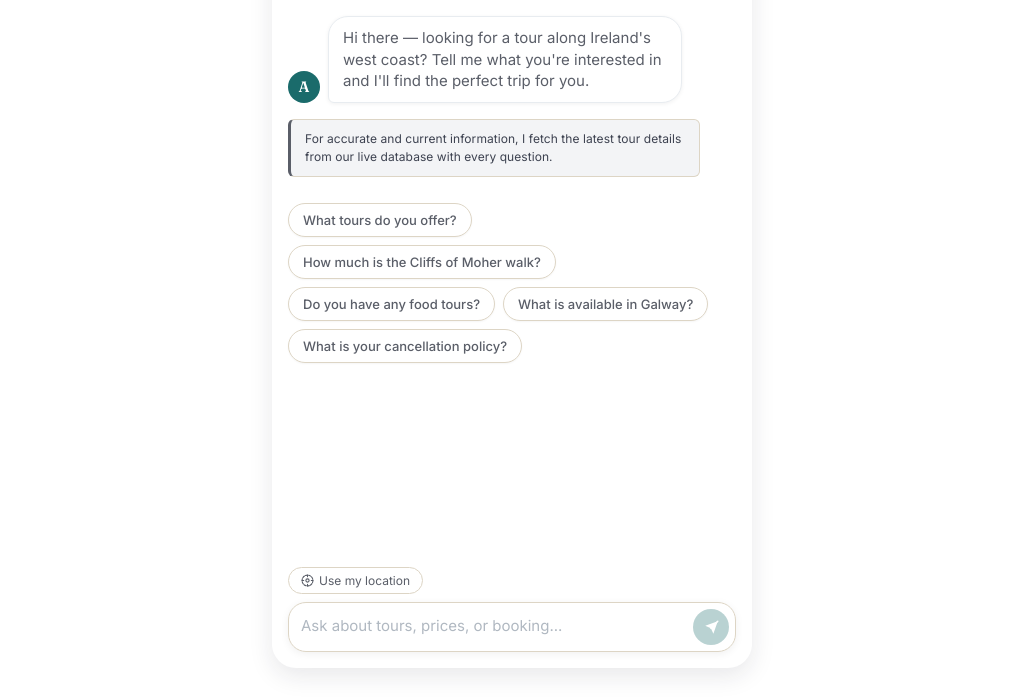
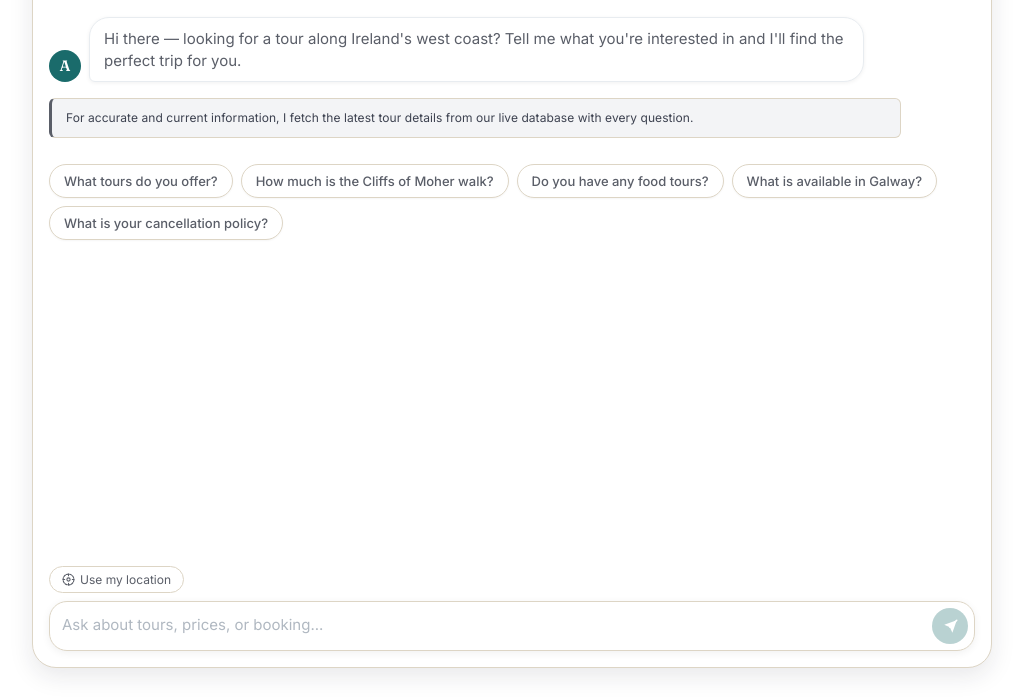
Before and after one commit to aklag3-dev/atlantic-coast-tours-chatbot, a plain HTML site: page index.html in a window 1280 px wide. Shown: the part 116-816 px from the top of the page, without its empty margins (128-1151 px from the left). Drawn offline with Linux system fonts and the light colour scheme.

Commit message:
Double chat width to 960px, add cream border

```diff
--- a/css/styles.css
+++ b/css/styles.css
@@ -62,16 +62,17 @@ a:focus-visible { outline: 2px solid var(--focus); outline-offset: 2px; border-r
 }
 
 .app {
-  max-width: 480px;
+  max-width: 960px;
   margin: 0 auto;
   background: var(--bg-chat);
   min-height: 100vh;
   display: flex;
   flex-direction: column;
   position: relative;
+  border: 1px solid var(--border);
 }
 
-@media (min-width: 481px) {
+@media (min-width: 961px) {
   body { padding: 24px 16px 32px; }
   .app {
     min-height: 760px;
```
